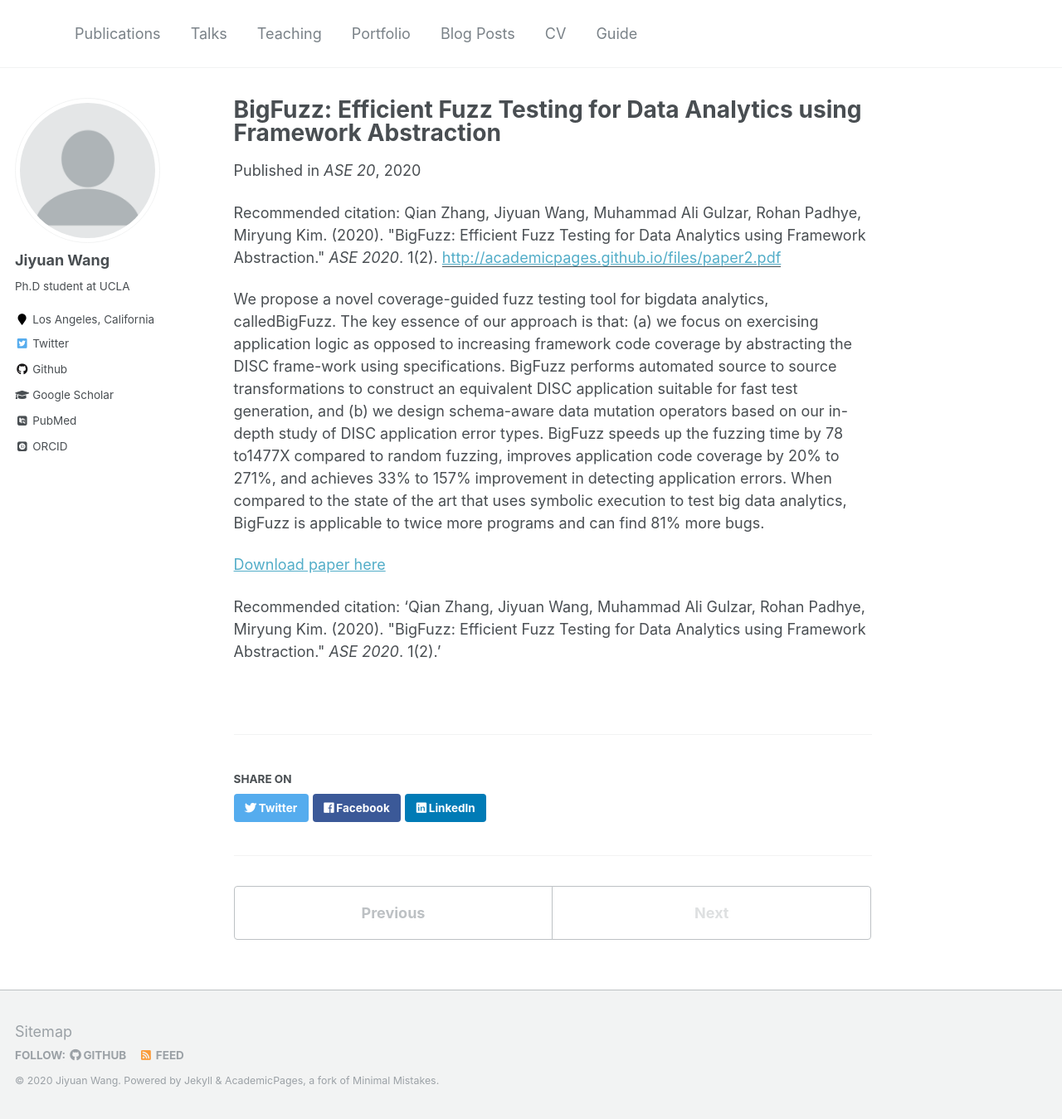
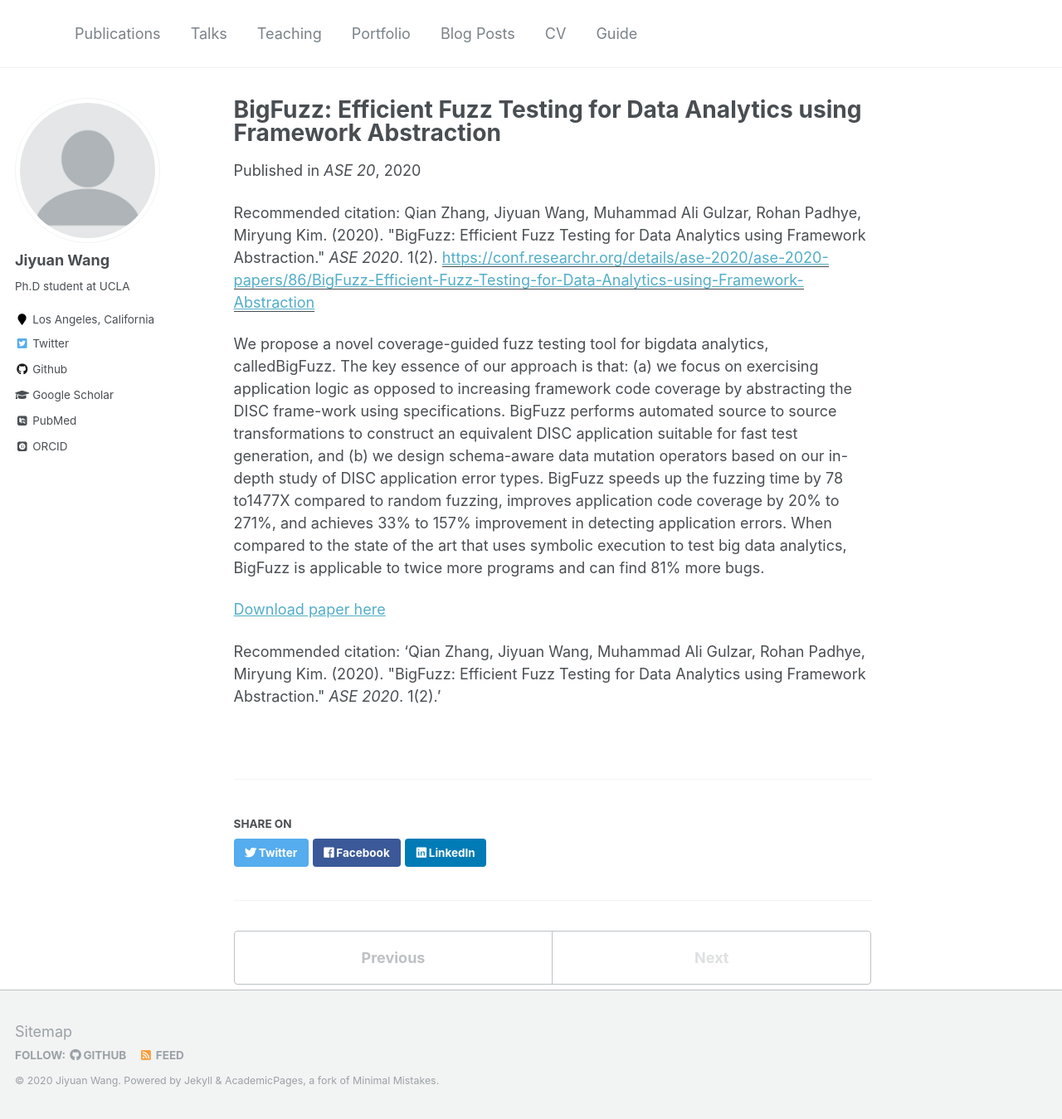
Before and after one commit to wjy99-c/wjy99-c.github.io, a Jekyll site: the page built from _publications/2010-10-01-paper-title-number-2.md, in a window 1280 px wide and 1349 px high. Shown: the whole window at 83% size. Built offline with Jekyll 4.4.1, drawn with Linux system fonts in a browser that asks for light colours; some web fonts are replaced; some of the changed lines change nothing that is shown.

Commit message:
change pub

```diff
--- a/_publications/2010-10-01-paper-title-number-2.md
+++ b/_publications/2010-10-01-paper-title-number-2.md
@@ -5,11 +5,11 @@ permalink: /publication/2010-10-01-paper-title-number-2
 excerpt: 'We propose a novel coverage-guided fuzz testing tool for bigdata analytics, calledBigFuzz. The key essence of our approach is that: (a) we focus on exercising application logic as opposed to increasing framework code coverage by abstracting the DISC frame-work using specifications. BigFuzz performs automated source to source transformations to construct an equivalent DISC application suitable for fast test generation, and (b) we design schema-aware data mutation operators based on our in-depth study of DISC application error types. BigFuzz speeds up the fuzzing time by 78 to1477X compared to random fuzzing, improves application code coverage by 20% to 271%, and achieves 33% to 157% improvement in detecting application errors. When compared to the state of the art that uses symbolic execution to test big data analytics, BigFuzz is applicable to twice more programs and can find 81% more bugs.'
 date: 2020-09-25
 venue: 'ASE 20'
-paperurl: 'http://academicpages.github.io/files/paper2.pdf'
+paperurl: 'https://conf.researchr.org/details/ase-2020/ase-2020-papers/86/BigFuzz-Efficient-Fuzz-Testing-for-Data-Analytics-using-Framework-Abstraction'
 citation: 'Qian Zhang, Jiyuan Wang, Muhammad Ali Gulzar, Rohan Padhye, Miryung Kim. (2020). &quot;BigFuzz: Efficient Fuzz Testing for Data Analytics using Framework Abstraction.&quot; <i>ASE 2020</i>. 1(2).'
 ---
 We propose a novel coverage-guided fuzz testing tool for bigdata analytics, calledBigFuzz. The key essence of our approach is that: (a) we focus on exercising application logic as opposed to increasing framework code coverage by abstracting the DISC frame-work using specifications. BigFuzz performs automated source to source transformations to construct an equivalent DISC application suitable for fast test generation, and (b) we design schema-aware data mutation operators based on our in-depth study of DISC application error types. BigFuzz speeds up the fuzzing time by 78 to1477X compared to random fuzzing, improves application code coverage by 20% to 271%, and achieves 33% to 157% improvement in detecting application errors. When compared to the state of the art that uses symbolic execution to test big data analytics, BigFuzz is applicable to twice more programs and can find 81% more bugs.
 
-[Download paper here](https://arxiv.org/pdf/1810.10310.pdf)
+[Download paper here](https://conf.researchr.org/details/ase-2020/ase-2020-papers/86/BigFuzz-Efficient-Fuzz-Testing-for-Data-Analytics-using-Framework-Abstraction)
 
 Recommended citation: 'Qian Zhang, Jiyuan Wang, Muhammad Ali Gulzar, Rohan Padhye, Miryung Kim. (2020). &quot;BigFuzz: Efficient Fuzz Testing for Data Analytics using Framework Abstraction.&quot; <i>ASE 2020</i>. 1(2).'
```
